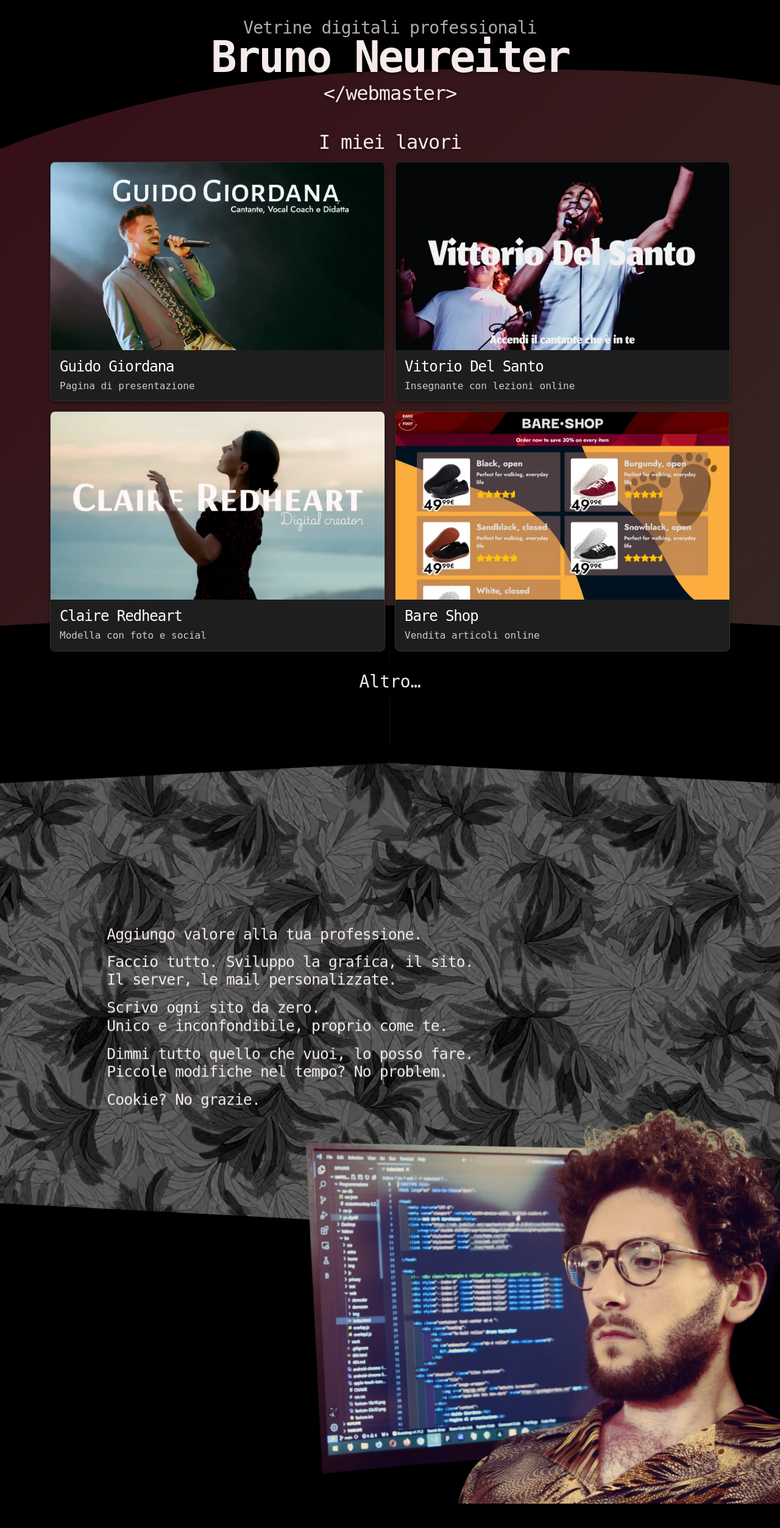
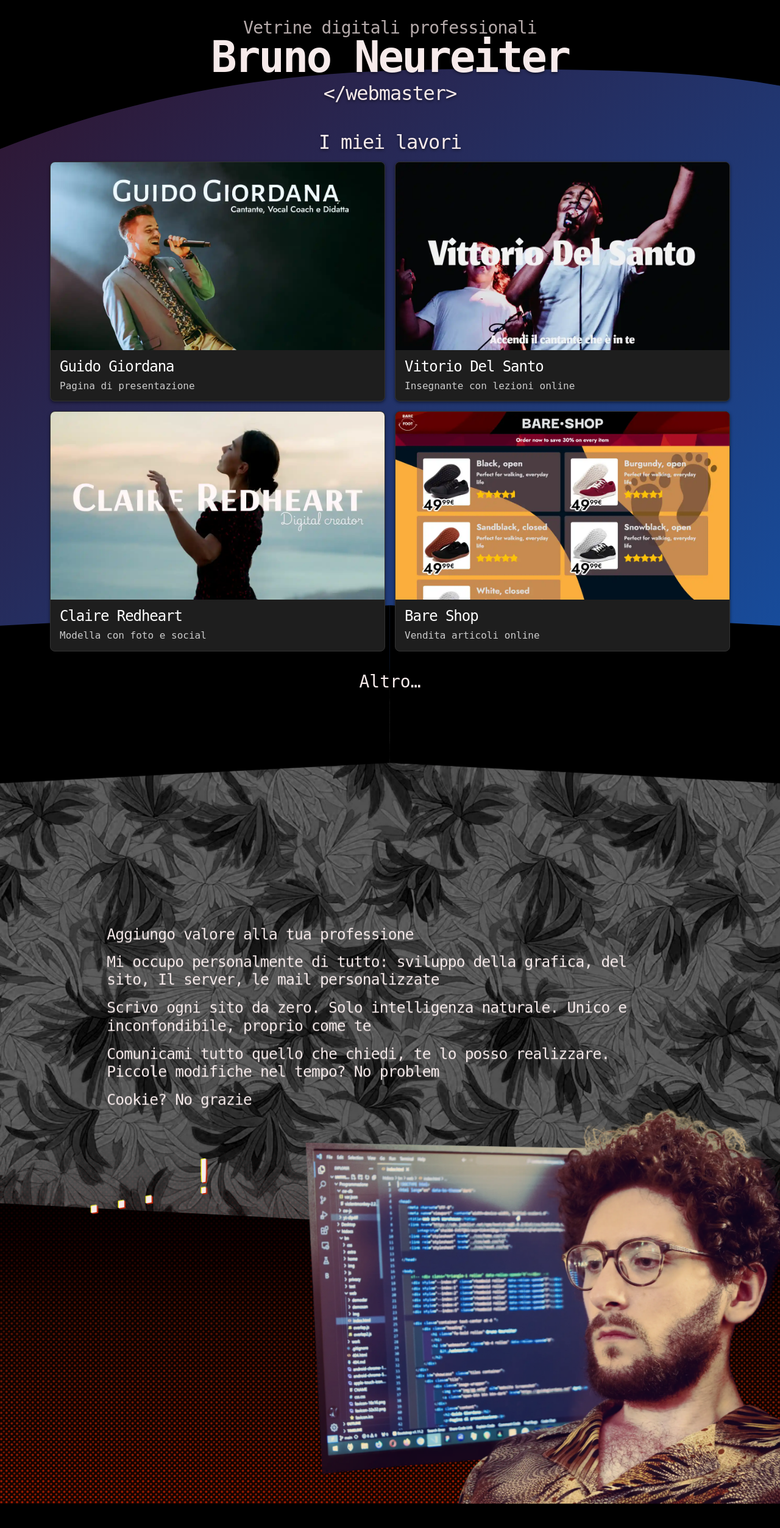
Before and after one commit to Sneffel/Bruno-Neureiter, a PHP site: page /web/ in a window 1280 px wide. Shown: the top 2505 px of the page at 61% size. Run offline with PHP 8.4, Linux system fonts and the light colour scheme; some libraries are stand-ins or nearby versions.

Commit message:
final & RED touches

```diff
--- a/web/index.html
+++ b/web/index.html
@@ -8,7 +8,7 @@
     <link href="https://cdn.jsdelivr.net/npm/bootstrap@5.0.2/dist/css/bootstrap.min.css" rel="stylesheet"
         integrity="sha384-EVSTQN3/azprG1Anm3QDgpJLIm9Nao0Yz1ztcQTwFspd3yD65VohhpuuCOmLASjC" crossorigin="anonymous">
     <link rel="stylesheet" href="../css/home.css?v1">
-    <link rel="stylesheet" href="style.css?v5">
+    <link rel="stylesheet" href="style.css?v6">
     <link rel="stylesheet" href="../css/reset.css?v1">
     <link rel="stylesheet" href="https://cdn.jsdelivr.net/npm/bootstrap-icons@1.11.3/font/bootstrap-icons.min.css">
 
@@ -133,17 +133,19 @@
     <div class="before-aboutme"></div>
     <section class="aboutme">
         <div class="text container">
-            <p>Aggiungo valore alla tua professione.
-            </p>
-            <p>Faccio tutto. Sviluppo la grafica, il sito.<br>Il server, le mail
-                personalizzate.
-            </p>
-            <p>Scrivo ogni sito da zero.<br>Unico e inconfondibile, proprio come te.
-            </p>
-            <p>Dimmi tutto quello che vuoi, lo posso fare.<br>
-                Piccole modifiche nel tempo? No problem. </p>
-            <p>
-                Cookie? No grazie.</p>
+
+            <p>Aggiungo valore alla tua professione</p>
+
+            <p>Mi occupo personalmente di tutto: sviluppo della grafica, del sito,
+                Il server, le mail personalizzate</p>
+
+            <p>Scrivo ogni sito da zero. Solo intelligenza naturale.
+                Unico e inconfondibile, proprio come te</p>
+
+            <p>Comunicami tutto quello che chiedi, te lo posso realizzare.
+                Piccole modifiche nel tempo? No problem</p>
+
+            <p>Cookie? No grazie</p>
 
         </div>
     </section>
@@ -154,6 +156,7 @@
         <img src="img/me/2.webp" alt="io" style="--index:1">
         <img src="img/me/1.webp" alt="io" style="--index:2">
         <div class="overlay"></div>
+        <div class="big">... !</div>
     </div>
 
     <footer class="magicpattern">
@@ -302,6 +305,7 @@
         }
 
         async function toggleContact(showContacts = true) {
+            toggleBackgroundColor()
             let contactstuff = document.querySelector('#contactstuff');
             let body = document.querySelector('body');
             let contactButton = document.querySelector('footer button');
@@ -414,10 +418,10 @@
     <script>
         let formLoadTime;
 
-        function toggleBackgroundColor(element) {
-            const buttons = document.querySelectorAll('div[role=button]');
+        function toggleBackgroundColor(element = null) {
+            let buttons = document.querySelectorAll('div[role=button]');
             buttons.forEach(button => button.style.backgroundColor = '');
-            element.style.backgroundColor = 'var(--clr-4)';
+            if(element) element.style.backgroundColor = 'var(--clr-5)';
         }
 
         function decodeEmail(element) {
--- a/web/style.css
+++ b/web/style.css
@@ -14,11 +14,11 @@
     --broken-lighter: hsl(0, 0%, 50%);
     --dark-purple: hsl(287, 15%, 23%);
 
-    --clr-1: hsl(20, 80%, 10%);
-    --clr-2: hsl(343, 77%, 12%);
-    --clr-3: hsl(28, 70%, 18%);
-    --clr-4: hsl(18, 52%, 37%);
-    --clr-5: hsl(29, 19%, 41%);
+    --clr-1: hsl(0, 80%, 20%);
+    --clr-2: hsl(0, 77%, 25%);
+    --clr-3: hsl(0, 70%, 30%);
+    --clr-4: hsl(0, 52%, 50%);
+    --clr-5: hsl(0, 19%, 60%);
 
     --about-extra-space: clamp(2rem, 25vw, 20rem);
 
@@ -35,7 +35,8 @@
     color: var(--offwhite);
 }
 
-textarea::selection, input::selection {
+textarea::selection,
+input::selection {
     color: #2d2d2d;
     background-color: var(--offwhite-50);
 }
@@ -68,7 +69,7 @@ body {
     width: 100lvw;
     height: 100lvh;
     inset: 0;
-    background-image: url('img/blob-bg.svg');
+    background-image: url('img/blob-bg.svg?v1');
     background-repeat: no-repeat;
     background-position: 50% 50%;
     background-size: cover;
@@ -582,7 +583,46 @@ p {
     transform: translateZ(-1rem) scale(1.25);
     width: 100%;
     max-height: 66svh;
+
 }
+
+.pic::after {
+    content: '';
+    position: absolute;
+    inset: 0;
+    background-image: radial-gradient(ellipse farthest-corner, transparent 0%, transparent 35%, #000 30%, #000 40%, transparent 90%),
+        radial-gradient(ellipse farthest-corner at 0px 0px, transparent 0%, transparent 20%, #000 15%, #000 20%, transparent 50%),
+        radial-gradient(ellipse farthest-corner at 8px 8px, transparent 0%, transparent 20%, #000 15%, #000 20%, transparent 50%),
+        radial-gradient(ellipse farthest-corner at 0px 8px, transparent 0%, transparent 20%, #000 15%, #000 20%, transparent 40%),
+        radial-gradient(ellipse farthest-corner at 8px 0px, transparent 0%, transparent 20%, #000 15%, #000 20%, transparent 50%),
+        linear-gradient(0deg, #be2000 0, #c02708 30%, #ba2407 50%, #760000 70%, rgba(0, 0, 0, 0) 100%);
+    background-size: 8px 8px, 8px 8px, 8px 8px, 8px 8px, 8px 8px, 100% 100%;
+    mask-image: linear-gradient(to bottom, transparent 0%, transparent 5%, rgba(0, 0, 0, 1) 100%);
+    mask-size: cover;
+    z-index: -4;
+}
+
+.big {
+    /* font-family: "Bangers"; */
+    /* margin: 0 0 -1em 0; */
+    text-shadow: -1px -1px yellow, 1px 1px #be2000, 2px 2px #c02708;
+    transform: rotate(-10deg) skew(-10deg, 0);
+    padding-bottom: 50px;
+    /* float: left; */
+    /* width: 100%; */
+    margin-left: 10rem;
+    font-size: var(--h1);
+    display: none;
+
+}
+
+@media (width >=1050px) {
+    .big {
+        display: block;
+    }
+}
+
+
 
 .pic img {
     position: absolute;
@@ -598,6 +638,7 @@ p {
     animation: saturation both;
     animation-timeline: view(calc(var(--index) / 3 * 100%) calc((var(--index) / 2 * 100%) - 50%));
 }
+
 
 @keyframes saturation {
     from {
@@ -785,7 +826,6 @@ footer .contact-button {
     /* backdrop-filter: blur(3px); */
     background-color: hsla(0, 0%, 0%, 0.76);
     color: var(--offwhite);
-    letter-spacing: .1rem;
     display: flex;
     flex-direction: row;
     justify-content: center;
@@ -796,8 +836,7 @@ footer .contact-button {
     width: 100%;
     transition: letter-spacing 1s ease, width 1.5s ease,
         background-color .33s ease, transform .25s ease-in-out, padding-bottom .5s, opacity .8s;
-
-
+        letter-spacing: .1rem;
 }
 
 @media (width >=1100px) {
@@ -809,9 +848,7 @@ footer .contact-button {
 
 footer .contact-button:hover {
     background-color: hsla(0, 0%, 0%, 0.6);
-    /* filter: sepia(.05); */
-    /* transition: background-color .5s ease; */
-    letter-spacing: -0.175rem;
+    letter-spacing: .0rem;
 }
 
 footer .contact-button:active {
@@ -929,7 +966,7 @@ input[type="checkbox"] {
     align-items: center;
     justify-content: center;
 
-    background-image: url('img/blob-bg.svg');
+    background-image: url('img/blob-bg.svg?v1');
     background-size: cover;
     background-repeat: no-repeat;
     background-position: 50% 50%;
@@ -1138,6 +1175,9 @@ button[type="submit"]:active {
     background-size: cover;
 }
 
-[role="button"],.buttons,.contact-button, button{
+[role="button"],
+.buttons,
+.contact-button,
+button {
     user-select: none;
 }
```
Also changed, not shown: web/img/blob-bg.svg.
